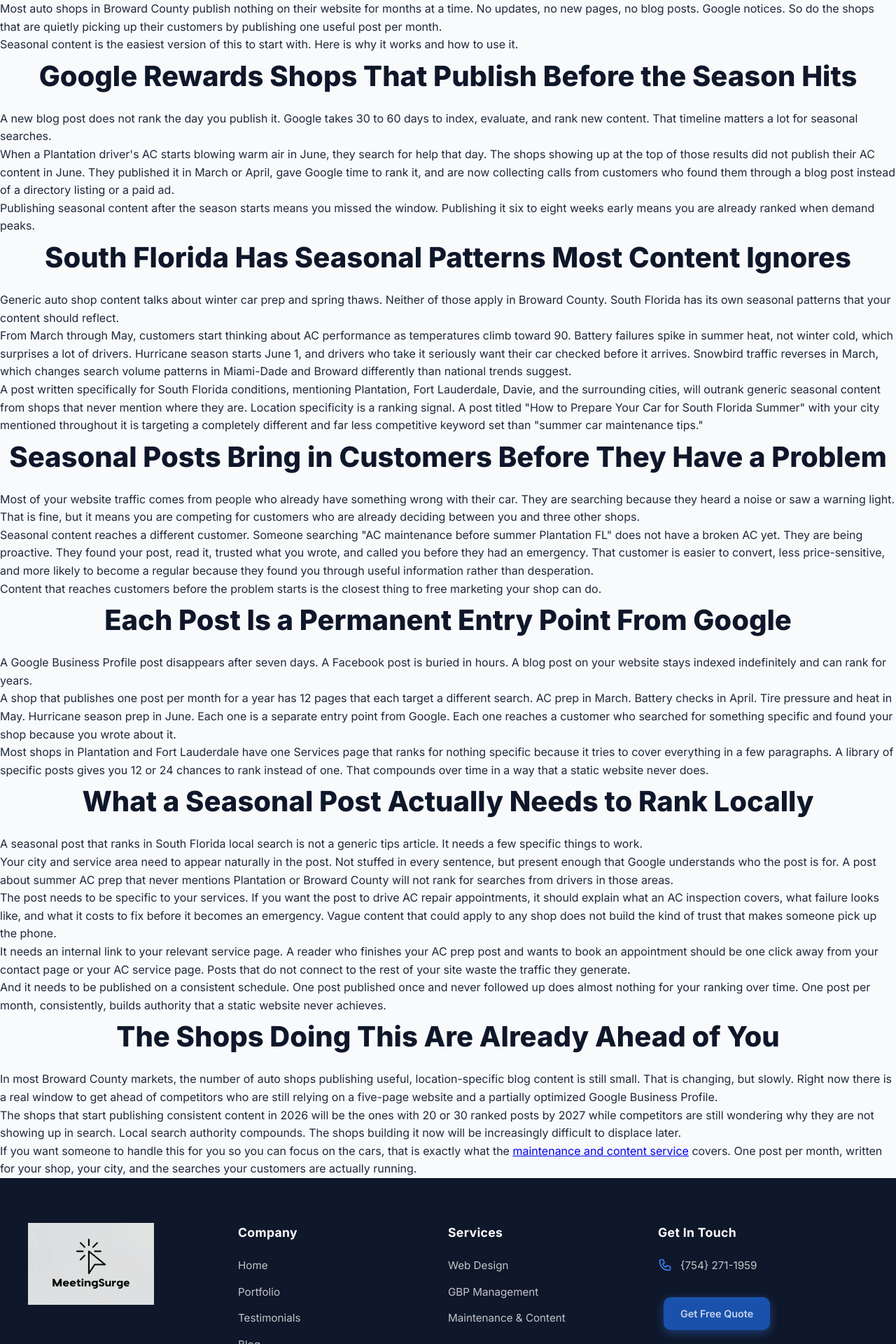
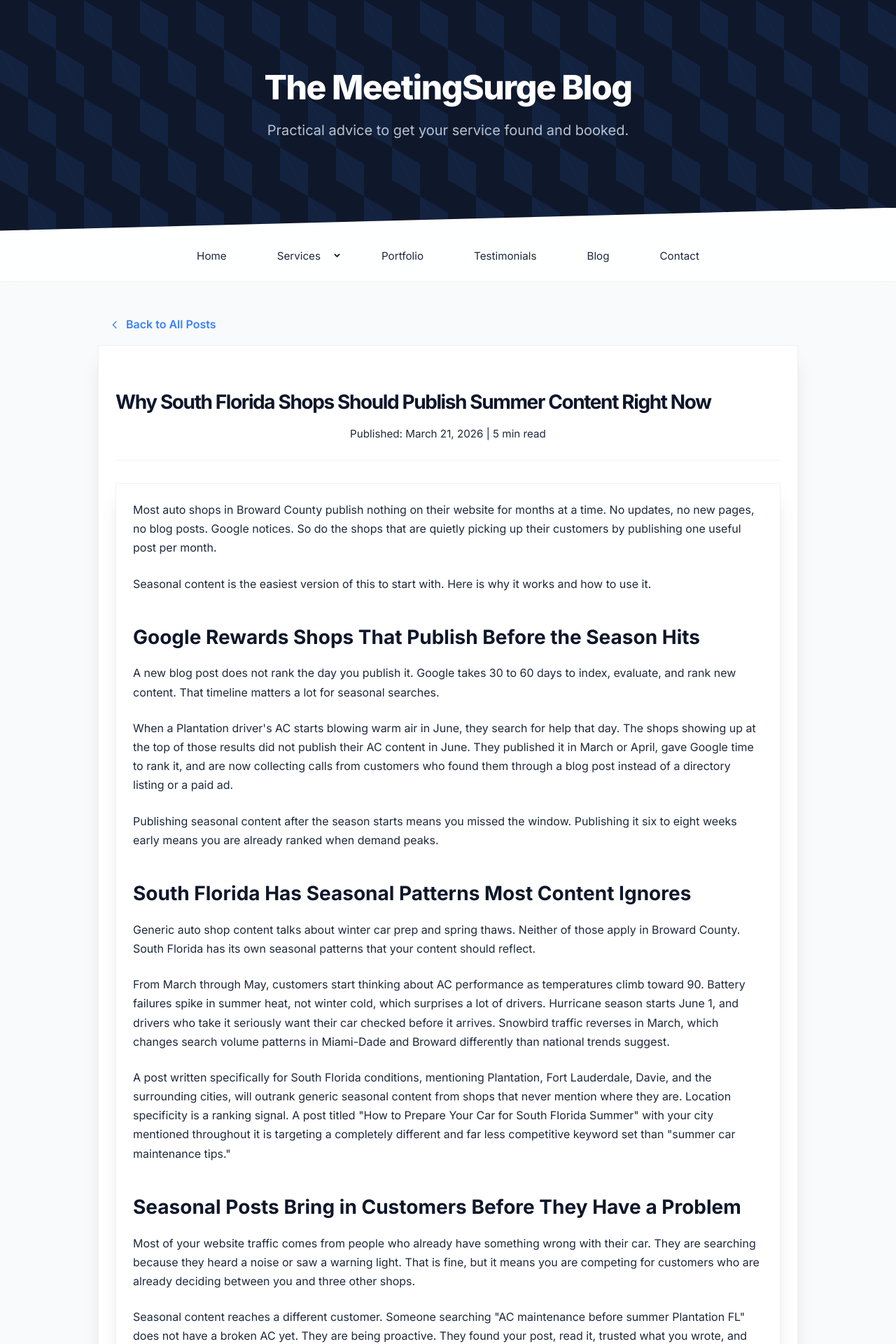
Before and after one commit to JamesBrownR/MeetingSurge, a Jekyll site: the page built from _posts/2026-03-21-south-florida-summer-car-prep.md, in a window 1280 px wide. Shown: the top 1920 px of the page at 70% size. Built offline with Jekyll 4.4.1, drawn with Linux system fonts in a browser that asks for light colours; our own code applies the rules of GitHub Pages for plain Markdown files; some of the changed lines change nothing that is shown.

Commit message:
Update 2026-03-21-south-florida-summer-car-prep.md

```diff
--- a/_posts/2026-03-21-south-florida-summer-car-prep.md
+++ b/_posts/2026-03-21-south-florida-summer-car-prep.md
@@ -1,3 +1,22 @@
+---
+layout: blog
+title: Why South Florida Shops Should Publish Summer Content Right Now
+description: Most auto shops in Broward County publish nothing for months. Here's why publishing seasonal content before summer hits is one of the easiest ways to outrank competitors in Plantation, Fort Lauderdale, and Davie.
+image: /blog/blogpics/south-florida-summer-car-prep.webp
+reading_time: 5 min read
+date: 2026-03-21
+faqs:
+  - question: "When should South Florida auto shops publish summer content?"
+    answer: "6-8 weeks before peak season, so March through April. Google takes 30-60 days to rank new content. If you publish in June when customers are already searching, you missed the window. Shops that publish early are already ranked when demand peaks."
+  - question: "What summer topics should South Florida auto shops write about?"
+    answer: "AC inspection and repair, battery checks {batteries fail faster in heat than cold}, tire pressure in high temperatures, hurricane season vehicle prep, and cooling system maintenance. These are the services customers search for most between April and September in Broward County."
+  - question: "Does local content actually rank differently than generic content?"
+    answer: "Yes. A post mentioning Plantation, Fort Lauderdale, Davie, and Broward County targets a completely different and far less competitive keyword set than generic seasonal tips. Location specificity is a direct ranking signal."
+  - question: "How long should a seasonal blog post be?"
+    answer: "800 to 1,200 words is the sweet spot. Long enough to cover the topic with enough depth for Google to rank it, short enough that customers actually read it. Quality and specificity matter more than hitting a word count."
+  - question: "What if I only publish one post and never follow up?"
+    answer: "One post does almost nothing long-term. Google rewards consistency. One post per month for a year gives you 12 indexed pages each targeting different searches. That compounds in a way a static website never does."
+---
 <div class="blog-container">
     <article class="blog-post">
     <p>Most auto shops in Broward County publish nothing on their website for months at a time. No updates, no new pages, no blog posts. Google notices. So do the shops that are quietly picking up their customers by publishing one useful post per month.</p>
```
